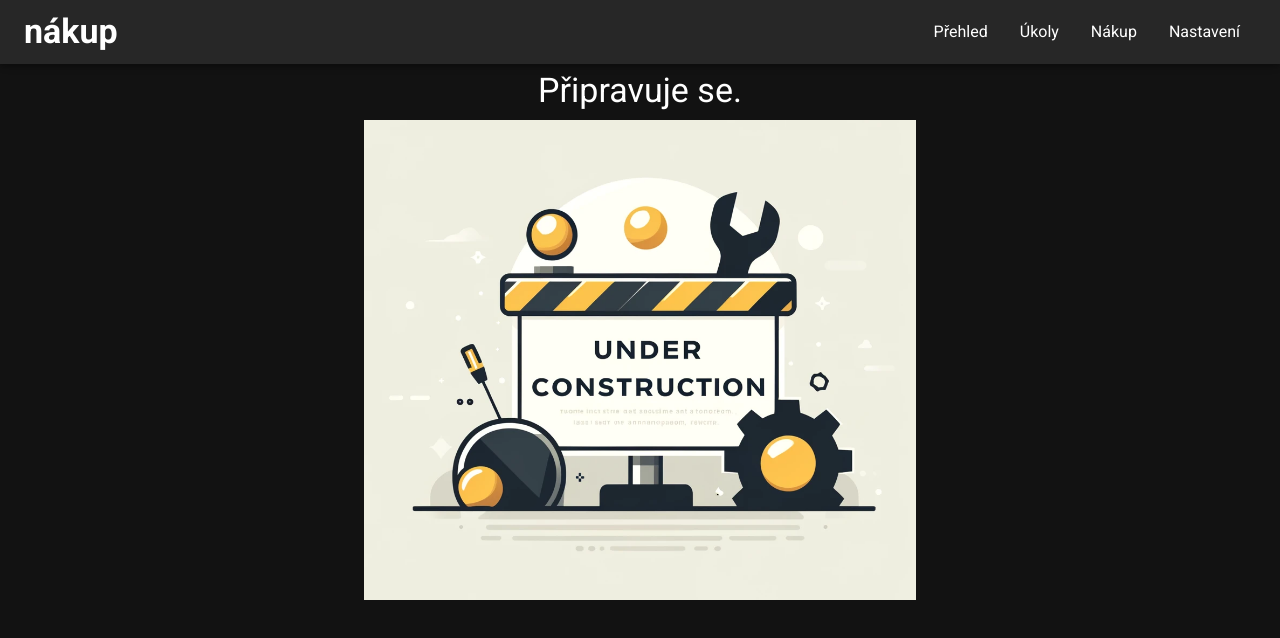
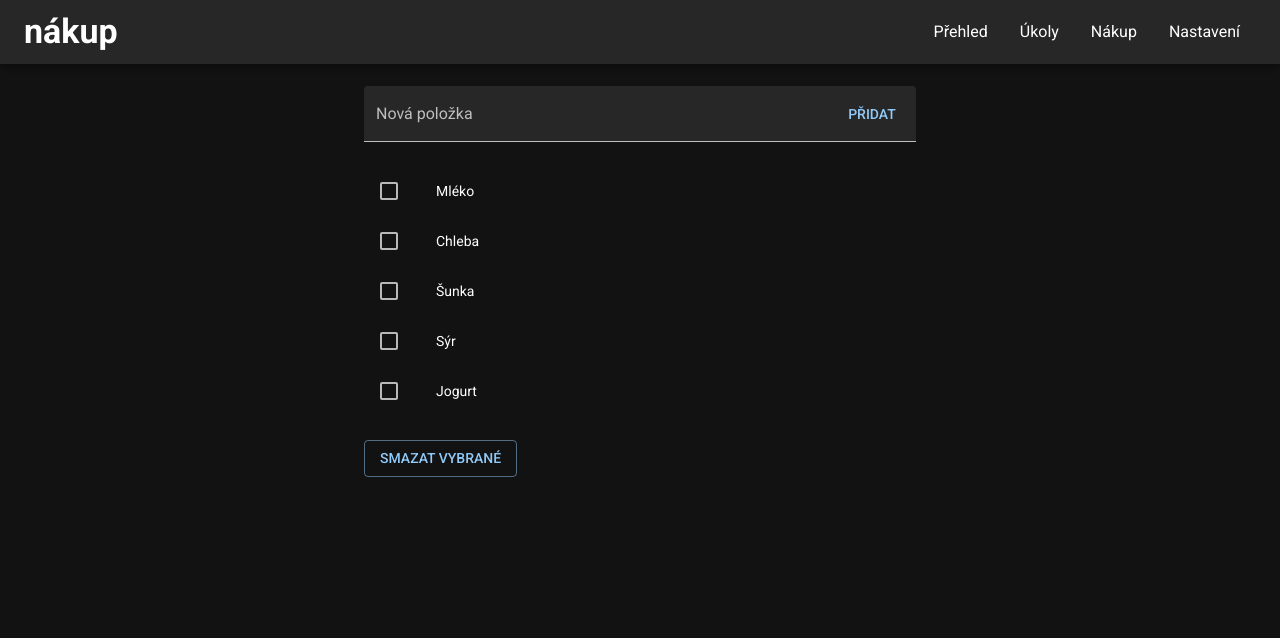
Before and after one commit to VladimirHejrosky/tasqr, a Next.js app: page /shopping in a window 1280 px wide. Shown: the top 638 px of the page. Built offline with nearby package versions, Linux system fonts and the light colour scheme; what @mui/material-nextjs would draw is missing.

Commit message:
Create ShoppingList

```diff
--- /dev/null
+++ b/app/shopping/components/ShoppingList.tsx
@@ -0,0 +1,182 @@
+"use client";
+import {
+  Box,
+  Button,
+  Checkbox,
+  FilledInput,
+  FormControl,
+  Input,
+  InputAdornment,
+  InputLabel,
+  List,
+  ListItem,
+  ListItemButton,
+  ListItemIcon,
+  ListItemText,
+  Typography,
+} from "@mui/material";
+import { useEffect, useState } from "react";
+
+type Item = {
+  id: number;
+  name: string;
+  checked: boolean;
+};
+
+const fetchData = async (): Promise<Item[]> => {
+  return [
+    { id: 1, name: "Mléko", checked: false },
+    { id: 2, name: "Chleba", checked: false },
+    { id: 3, name: "Šunka", checked: false },
+    { id: 4, name: "Sýr", checked: false },
+    { id: 5, name: "Jogurt", checked: false },
+  ];
+};
+
+const ShoppingList = () => {
+  const [items, setItems] = useState<Item[]>([]);
+  const [initialItems, setInitialItems] = useState<Item[]>([]);
+  const [isChanges, setIsChanges] = useState(false);
+  const [inputValue, setInputValue] = useState("");
+
+  useEffect(() => {
+    const loadItems = async () => {
+      const data = await fetchData();
+      setItems(data);
+      setInitialItems(structuredClone(data));
+    };
+    loadItems();
+  }, []);
+
+  const handleToggle = (id: number) => {
+    setItems((prevItems) =>
+      prevItems.map((item) =>
+        item.id === id ? { ...item, checked: !item.checked } : item
+      )
+    );
+  };
+
+  const handleDelete = () => {
+    setItems((prevItems) => prevItems.filter((item) => !item.checked));
+  };
+
+  const handleSave = (name: string) => {
+    if (name.trim() === "") return;
+    setItems((prevItems) => [
+      { id: Date.now(), name, checked: false },
+      ...prevItems,
+    ]);
+    setInputValue("");
+  };
+
+  useEffect(() => {
+    checkChanges();
+  }, [items]);
+
+  const checkChanges = async () => {
+    const initialMap = new Map(initialItems.map((item) => [item.id, item]));
+    const currentMap = new Map(items.map((item) => [item.id, item]));
+
+    const updatedItems = items.filter(
+      (item) =>
+        initialMap.has(item.id) &&
+        initialMap.get(item.id)?.checked !== item.checked
+    );
+
+    const newItems = items.filter((item) => !initialMap.has(item.id));
+
+    const deletedItems = initialItems.filter(
+      (item) => !currentMap.has(item.id)
+    );
+
+    if (
+      updatedItems.length === 0 &&
+      newItems.length === 0 &&
+      deletedItems.length === 0
+    ) {
+      setIsChanges(false);
+      return;
+    }
+    setIsChanges(true);
+    console.log("✅ Změněné:", updatedItems);
+    console.log("🆕 Nové:", newItems);
+    console.log("❌ Smazané:", deletedItems);
+  };
+
+  return (
+    <>
+      <FormControl
+        variant="filled"
+        component={"form"}
+        onSubmit={(e) => {
+          e.preventDefault();
+          handleSave(inputValue);
+        }}
+        sx={{ my: 2, width: "100%" }}
+      >
+        <InputLabel htmlFor="new-item-input">Nová položka</InputLabel>
+        <FilledInput
+          id="new-item-input"
+          type="text"
+          value={inputValue}
+          onChange={(e) => setInputValue(e.target.value)}
+          endAdornment={
+            <InputAdornment position="end">
+              <Button type="submit">Přidat</Button>
+            </InputAdornment>
+          }
+        />
+      </FormControl>
+
+          {items.length === 0 ? <Typography variant="h5" align="center">Žádné položky</Typography> : (
+            <>
+      <List sx={{ width: "100%", bgcolor: "background.paper" }}>
+        {items.map(
+          (item) =>
+            !item.checked && (
+              <ListItem key={item.id} disablePadding>
+                <ListItemButton onClick={() => handleToggle(item.id)} dense>
+                  <ListItemIcon>
+                    <Checkbox
+                      edge="start"
+                      checked={item.checked}
+                      tabIndex={-1}
+                      disableRipple
+                    />
+                  </ListItemIcon>
+                  <ListItemText primary={item.name} />
+                </ListItemButton>
+              </ListItem>
+            )
+        )}
+
+        {items.map(
+          (item) =>
+            item.checked && (
+              <ListItem key={item.id} disablePadding sx={{opacity: 0.7}}>
+                <ListItemButton onClick={() => handleToggle(item.id)} dense>
+                  <ListItemIcon>
+                    <Checkbox
+                      edge="start"
+                      checked={item.checked}
+                      tabIndex={-1}
+                      disableRipple
+                    />
+                  </ListItemIcon>
+                  <ListItemText primary={item.name} />
+                </ListItemButton>
+              </ListItem>
+            )
+        )}
+      </List>
+      <Box marginTop={2} display={"flex"} justifyContent={isChanges ? "space-between" : "flex-start"}>
+        <Button variant="outlined"  onClick={handleDelete}>Smazat vybrané</Button>
+        {isChanges && <Button variant="contained">Uložit</Button>}
+      </Box>
+      </>
+          )}
+    </>
+  );
+};
+
+export default ShoppingList;
--- a/app/shopping/page.tsx
+++ b/app/shopping/page.tsx
@@ -1,18 +1,10 @@
-import { Box, Container, Typography } from "@mui/material";
-import Image from "next/image";
+import { Container } from "@mui/material";
+import ShoppingList from "./components/ShoppingList";
 
 const ShoppingPage = () => {
   return (
     <Container maxWidth="sm">
-      <Typography textAlign={"center"} mb={1} variant="h4">Připravuje se.</Typography>
-    <Box sx={{ position: "relative", width: "100%", height: "60vh" }}>
-      <Image
-        src="/images/UnderConstruction.webp"
-        alt="Under Construction"
-        layout="fill"
-        objectFit="cover"
-      />
-    </Box>
+      <ShoppingList />
     </Container>
   );
 };
```
